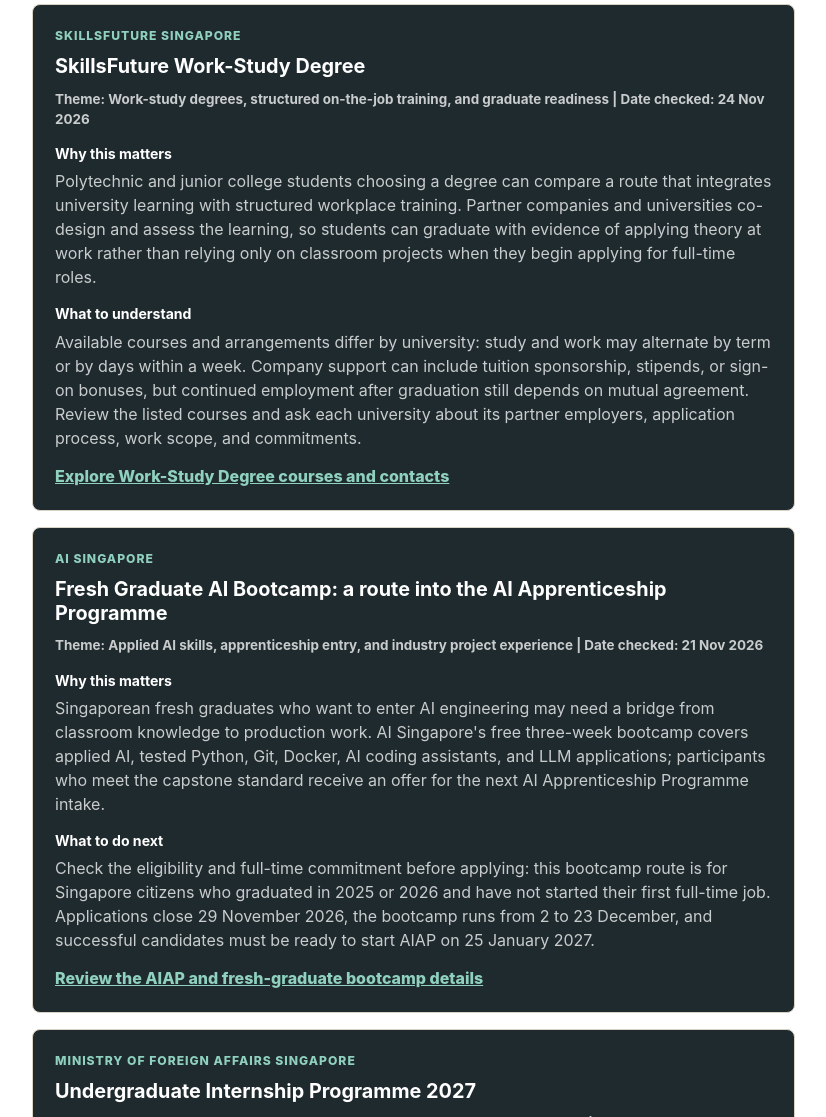
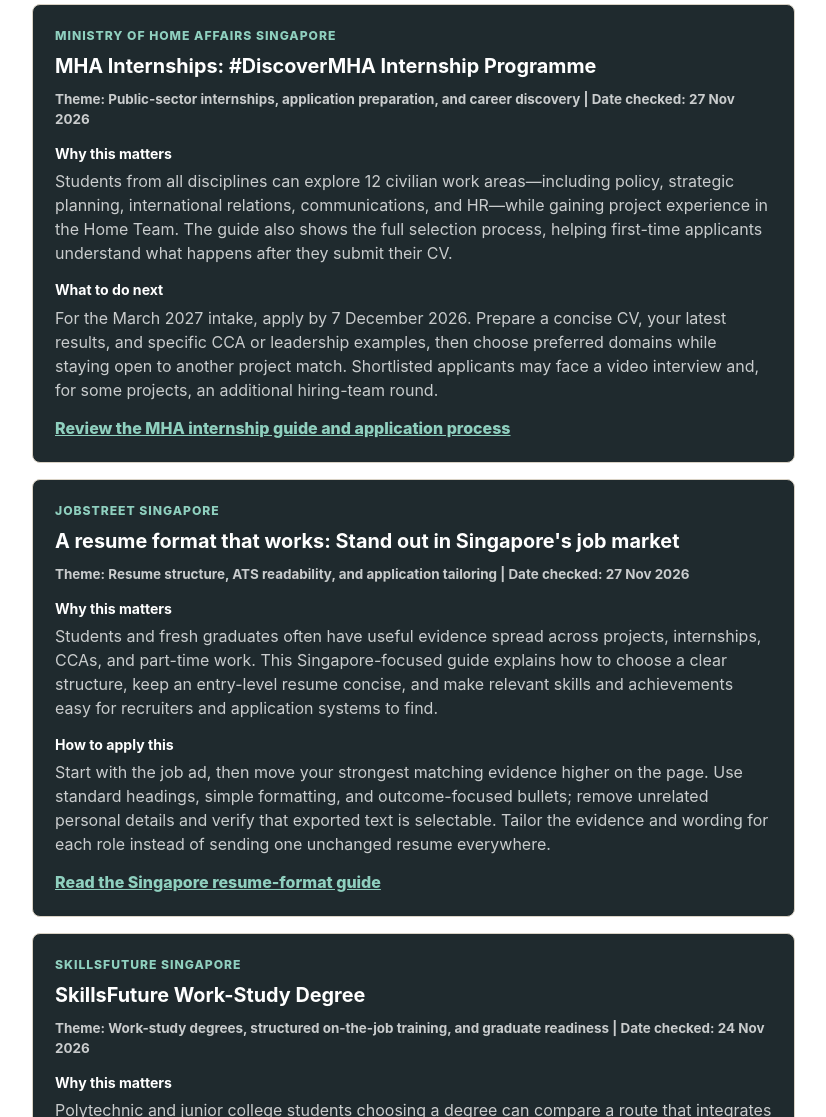
Before and after one commit to danielchowck-cloud/careerupgrade-kit, a plain HTML site: page index.html in a window 1280 px wide. Shown: the part 5262-6379 px from the top of the page, without its empty margins (32-858 px from the left). Drawn offline with Linux system fonts and the light colour scheme.

Commit message:
Add internship and resume career reads

```diff
--- a/index.html
+++ b/index.html
@@ -294,6 +294,8 @@
           </p>
         </div>
         <div class="insight-strip" aria-label="Career reading focus areas">
+          <span>Home Team internship preparation</span>
+          <span>Singapore resume structure</span>
           <span>Work-study degree pathways</span>
           <span>Fresh-graduate AI apprenticeship pathway</span>
           <span>Foreign Service internship preparation</span>
@@ -371,6 +373,54 @@
           <span>Maritime careers</span>
         </div>
         <div class="article-grid">
+          <article class="article-card featured">
+            <span class="article-source">Ministry of Home Affairs Singapore</span>
+            <h3>MHA Internships: #DiscoverMHA Internship Programme</h3>
+            <p class="article-meta">Theme: Public-sector internships, application preparation, and career discovery | Date checked: 27 Nov 2026</p>
+            <div class="article-note">
+              <strong>Why this matters</strong>
+              <p>
+                Students from all disciplines can explore 12 civilian work areas—including policy,
+                strategic planning, international relations, communications, and HR—while gaining
+                project experience in the Home Team. The guide also shows the full selection process,
+                helping first-time applicants understand what happens after they submit their CV.
+              </p>
+            </div>
+            <div class="article-note">
+              <strong>What to do next</strong>
+              <p>
+                For the March 2027 intake, apply by 7 December 2026. Prepare a concise CV, your latest
+                results, and specific CCA or leadership examples, then choose preferred domains while
+                staying open to another project match. Shortlisted applicants may face a video interview
+                and, for some projects, an additional hiring-team round.
+              </p>
+            </div>
+            <a class="text-button" href="https://www.mha.gov.sg/careers/internships/" target="_blank" rel="noopener">Review the MHA internship guide and application process</a>
+          </article>
+          <article class="article-card featured">
+            <span class="article-source">Jobstreet Singapore</span>
+            <h3>A resume format that works: Stand out in Singapore's job market</h3>
+            <p class="article-meta">Theme: Resume structure, ATS readability, and application tailoring | Date checked: 27 Nov 2026</p>
+            <div class="article-note">
+              <strong>Why this matters</strong>
+              <p>
+                Students and fresh graduates often have useful evidence spread across projects,
+                internships, CCAs, and part-time work. This Singapore-focused guide explains how to
+                choose a clear structure, keep an entry-level resume concise, and make relevant skills
+                and achievements easy for recruiters and application systems to find.
+              </p>
+            </div>
+            <div class="article-note">
+              <strong>How to apply this</strong>
+              <p>
+                Start with the job ad, then move your strongest matching evidence higher on the page.
+                Use standard headings, simple formatting, and outcome-focused bullets; remove unrelated
+                personal details and verify that exported text is selectable. Tailor the evidence and
+                wording for each role instead of sending one unchanged resume everywhere.
+              </p>
+            </div>
+            <a class="text-button" href="https://sg.jobstreet.com/career-advice/article/resume-format" target="_blank" rel="noopener">Read the Singapore resume-format guide</a>
+          </article>
           <article class="article-card featured">
             <span class="article-source">SkillsFuture Singapore</span>
             <h3>SkillsFuture Work-Study Degree</h3>
--- a/sitemap.xml
+++ b/sitemap.xml
@@ -2,7 +2,7 @@
 <urlset xmlns="http://www.sitemaps.org/schemas/sitemap/0.9">
   <url>
     <loc>https://careerupgradekit.com/</loc>
-    <lastmod>2026-11-24</lastmod>
+    <lastmod>2026-11-27</lastmod>
     <changefreq>weekly</changefreq>
     <priority>1.0</priority>
   </url>
```
